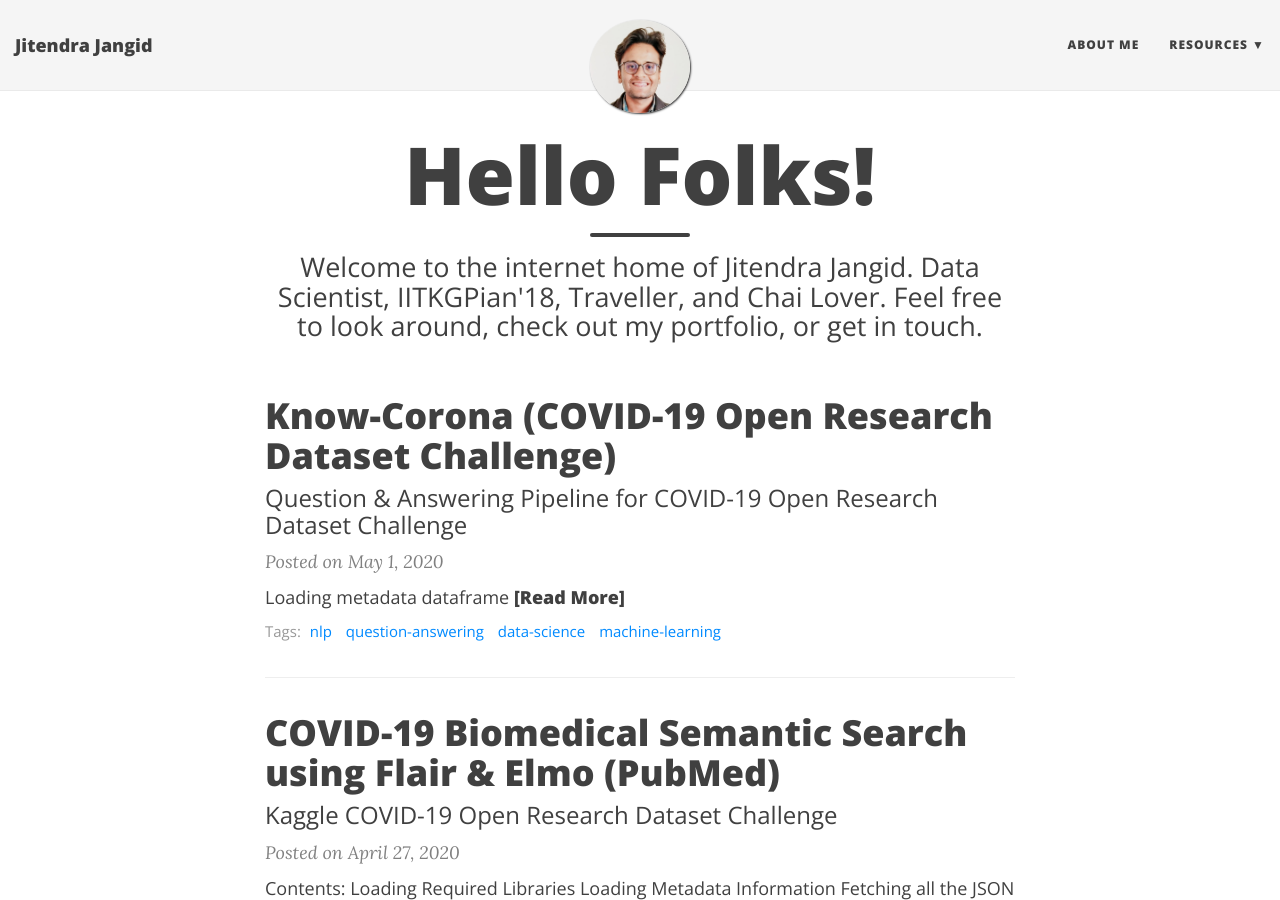
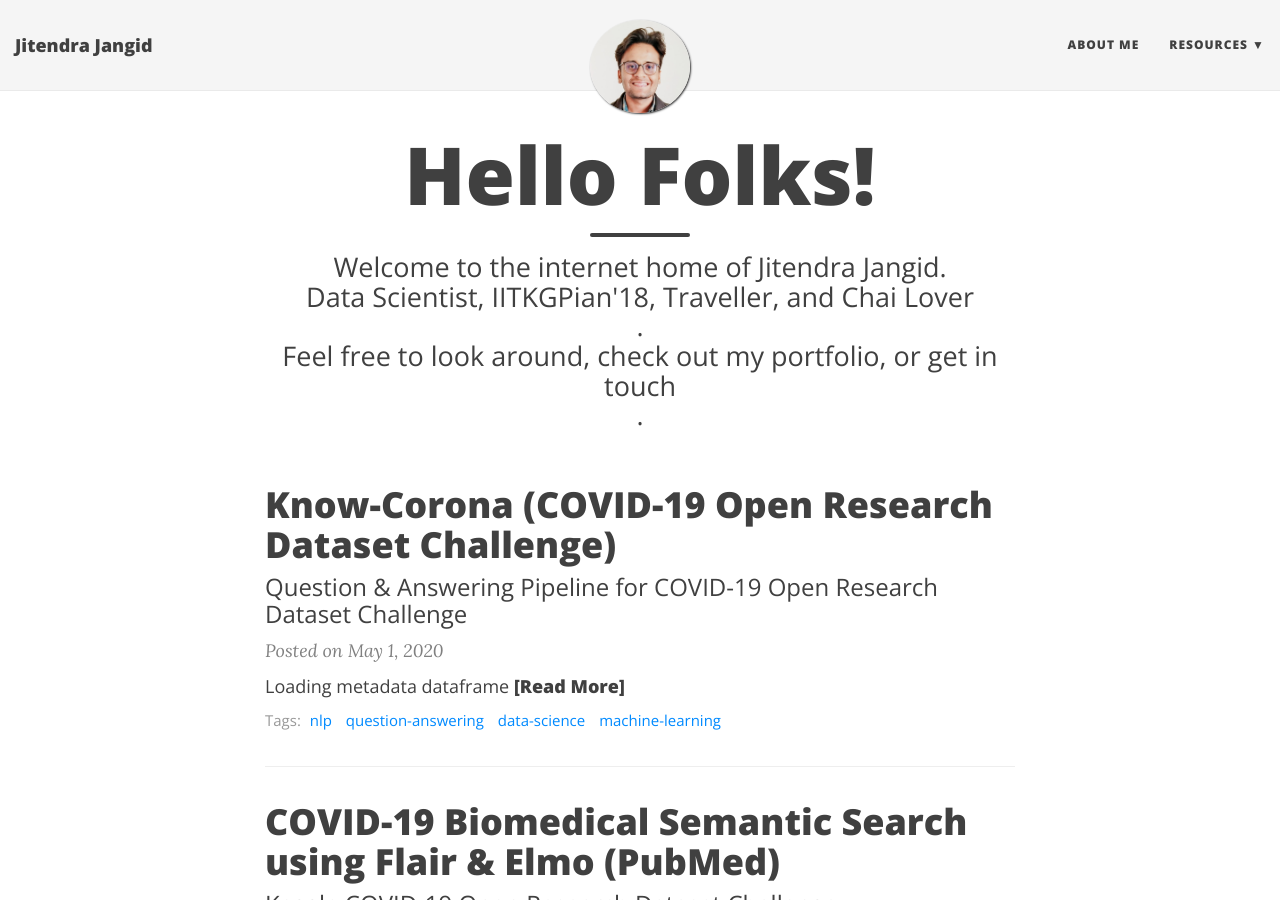
Before and after one commit to Overfitter/overfitter.github.io, a Jekyll site: the page built from index.html, in a window 1280 px wide and 900 px high. Built offline with Jekyll 4.4.1, drawn with Linux system fonts in a browser that asks for light colours; nearby versions of some CDN libraries; the list of posts is cut into pages by our own code.

Commit message:
Change in Bio

```diff
--- a/index.html
+++ b/index.html
@@ -1,7 +1,7 @@
 ---
 layout: page
 title: Hello Folks!
-subtitle: Welcome to the internet home of Jitendra Jangid.   Data Scientist, IITKGPian'18, Traveller, and Chai Lover. Feel free to look around, check out my portfolio, or get in touch.
+subtitle: Welcome to the internet home of Jitendra Jangid. <br>Data Scientist, IITKGPian'18, Traveller, and Chai Lover </br>. <br> Feel free to look around, check out my portfolio, or get in touch </br>.
 use-site-title: true
 ---
 
```
